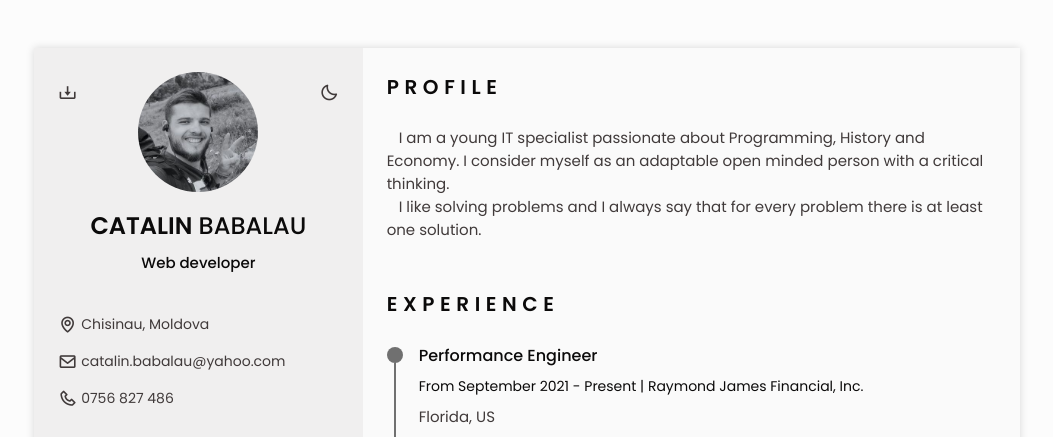
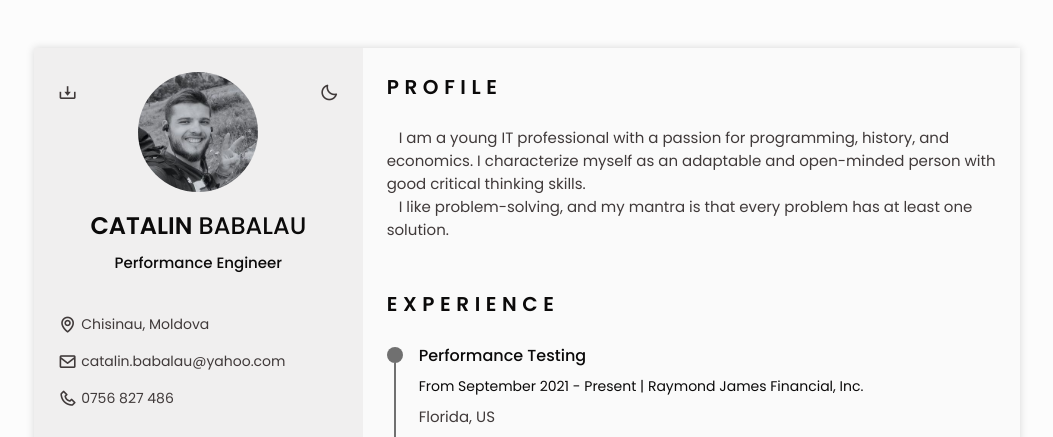
Before and after one commit to onitel/Catalin-Babalau-CV, a plain HTML site: page index.html in a window 1280 px wide. Shown: the top 437 px of the page, without its empty margins (113-1166 px from the left). Drawn offline with nearby package versions, Linux system fonts and the light colour scheme.

Commit message:
Update index.html

```diff
--- a/index.html
+++ b/index.html
@@ -87,7 +87,7 @@
                                 <img src="assets/img/profil.jpg" alt="profil img" class="home__img">
 
                                 <h1 class="home__title"><b>CATALIN</b> BABALAU</h1>
-                                <h3 class="home__profession">Web developer</h3>
+                                <h3 class="home__profession">Performance Engineer</h3>
 
                                 <!-- Button to downLoad the CV saved in the pdf folder. Available for mobile -->
                                 <div>
@@ -276,9 +276,11 @@
                         <h2 class="section-title">Profile</h2>
 
                         <p class="profile__description">
-                            &nbsp;&nbsp;&nbsp;I am a young IT specialist passionate about Programming, History and Economy.
-                            I consider myself as an adaptable open minded person with a critical thinking.<br>
-                            &nbsp;&nbsp;&nbsp;I like solving problems and I always say that for every problem there is at least one solution.
+                            &nbsp;&nbsp;&nbsp;I am a young IT professional with a passion for programming, history, and economics. I characterize
+                            myself as an adaptable and open-minded person with good critical thinking skills. <br>
+                            &nbsp;&nbsp;&nbsp;I like problem-solving, and my mantra is that every problem has at least one solution.
+
+
                         </p>
                     </section>
 
@@ -295,7 +297,7 @@
                             </div>
 
                             <div class="experience__data bd-grid">
-                                <h3 class="experience__title">Performance Engineer</h3>
+                                <h3 class="experience__title">Performance Testing</h3>
                                 <span class="experience__company">From September 2021 - Present | Raymond James Financial, Inc.</span>
                                 <span class="experience__country">Florida, US</span>
 
```
